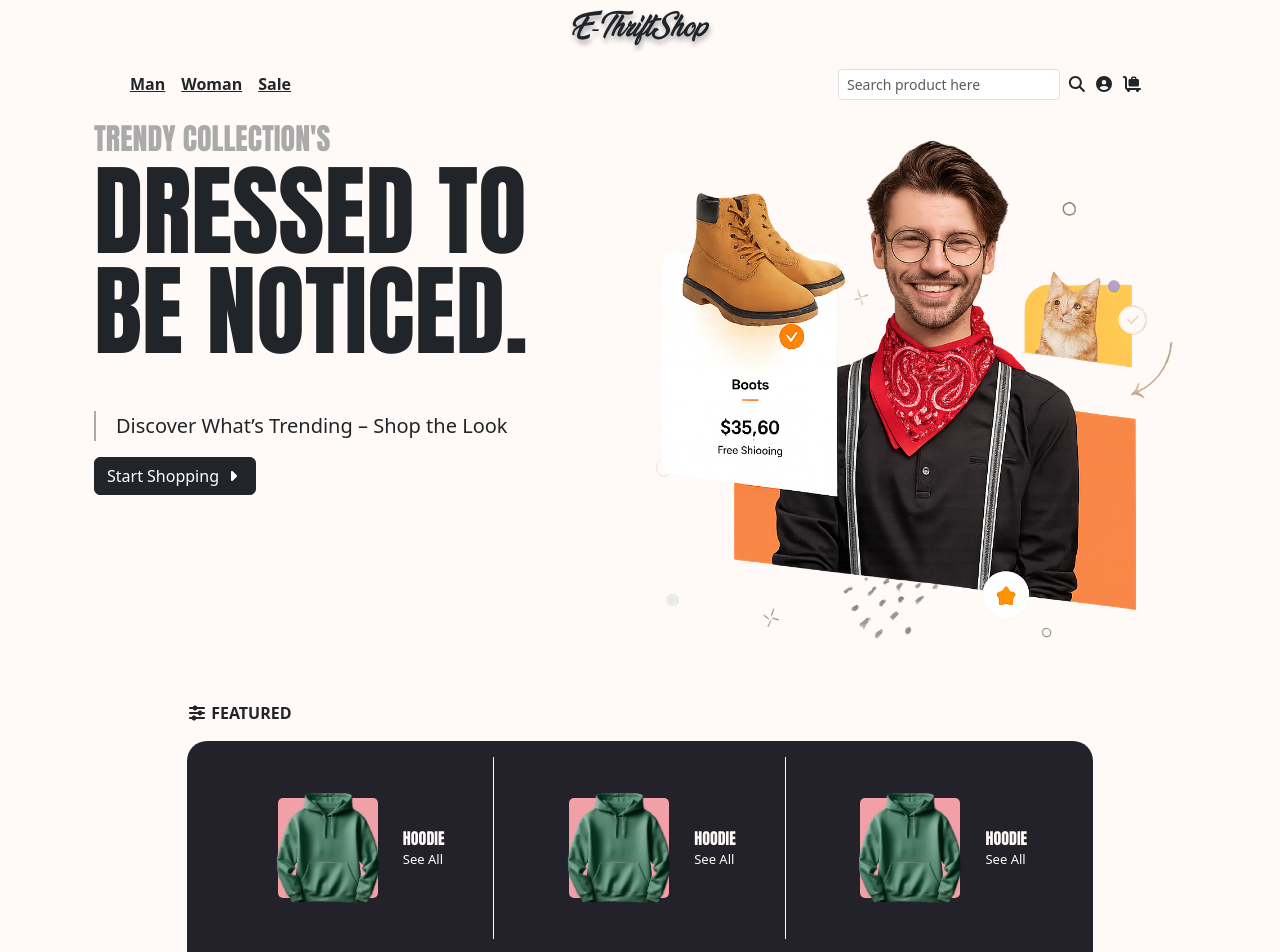
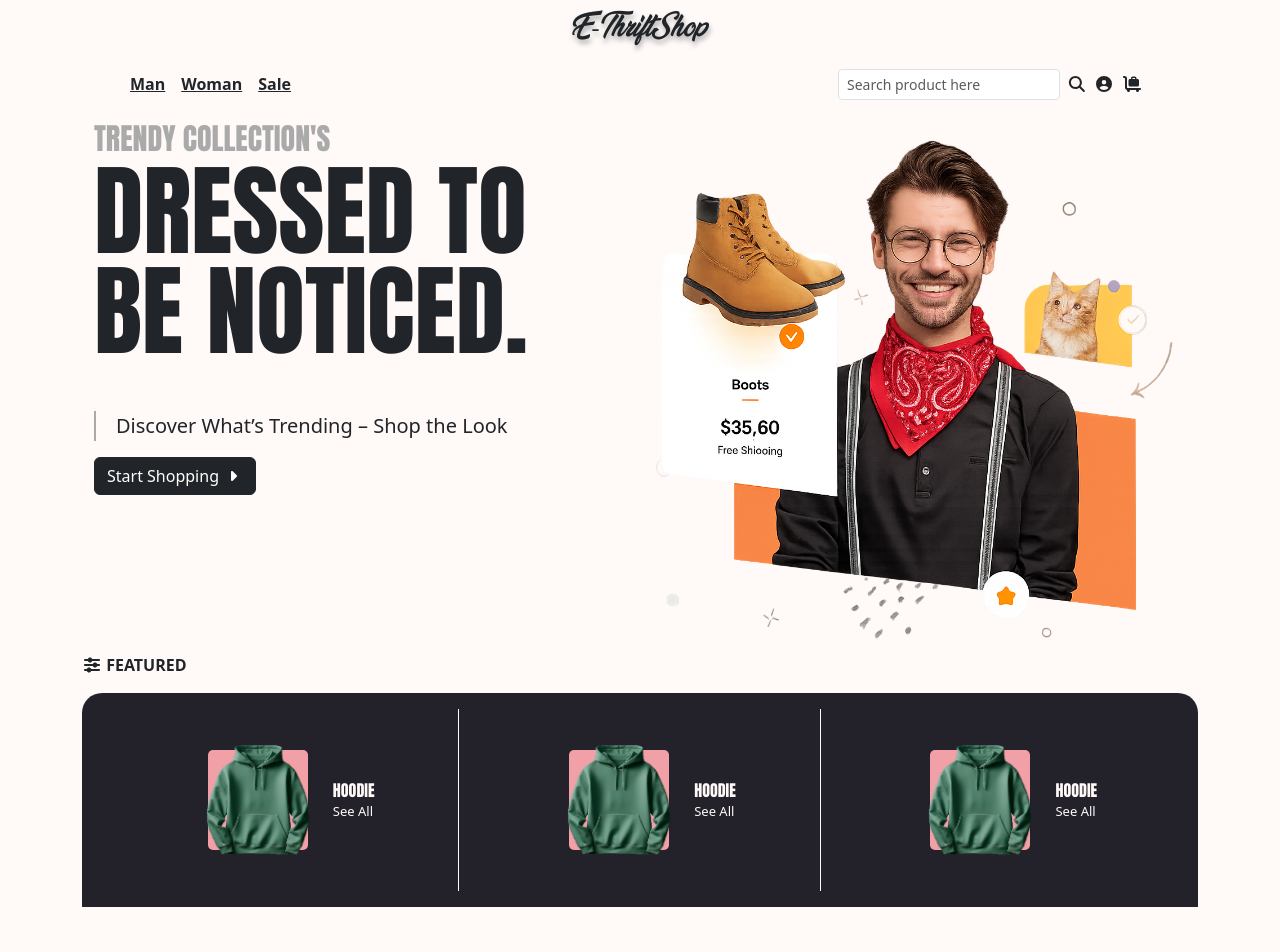
Before and after one commit to misonnnnn/e_thrift_shop, a Next.js app: page / in a window 1280 px wide. Shown: the top 952 px of the page. After the commit the page ends 907 px from the top, so only its background shows below. Built offline with nearby package versions, Linux system fonts and the light colour scheme.

Commit message:
featured product UI adjustments

```diff
--- a/app/page.tsx
+++ b/app/page.tsx
@@ -94,12 +94,10 @@ export default function Home() {
 
 				{/* featured */}
 				<div>
-					<div className="row m-0 mt-5">
-						<div className="col-lg-10 mx-auto">
 					<p className="fw-bold"><FontAwesomeIcon icon={faSliders} /> FEATURED</p>
 					<div className="featured_product_outerdiv border-radius-top-left-20 p-3">
 						<div className="row m-0">
-									<div className="col-lg-4 position-relative py-3">
+							<div className="col-lg-4 col-md-4 col-sm-12 position-relative py-3">
 								<div className="d-flex justify-content-center">
 									<div className="position-relative">
 										<div className="featured_product_backdesign1"></div>
@@ -121,7 +119,7 @@ export default function Home() {
 								<div className="featured_product_vertical_line d-none d-lg-block"></div>
 							</div>
 
-									<div className="col-lg-4 position-relative py-3">
+							<div className="col-lg-4 col-md-4 col-sm-12 position-relative py-3">
 								<div className="d-flex justify-content-center">
 									<div className="position-relative">
 										<div className="featured_product_backdesign1"></div>
@@ -144,7 +142,7 @@ export default function Home() {
 							</div>
 
 
-									<div className="col-lg-4 position-relative py-3">
+							<div className="col-lg-4 col-md-4 col-sm-12 position-relative py-3">
 								<div className="d-flex justify-content-center">
 									<div className="position-relative">
 										<div className="featured_product_backdesign1"></div>
@@ -168,8 +166,6 @@ export default function Home() {
 					</div>
 				</div>
 			</div>
-				</div>
-			</div>
 		</>
 	);
 }
```
Lines whose indentation alone changed are shown as unchanged.
